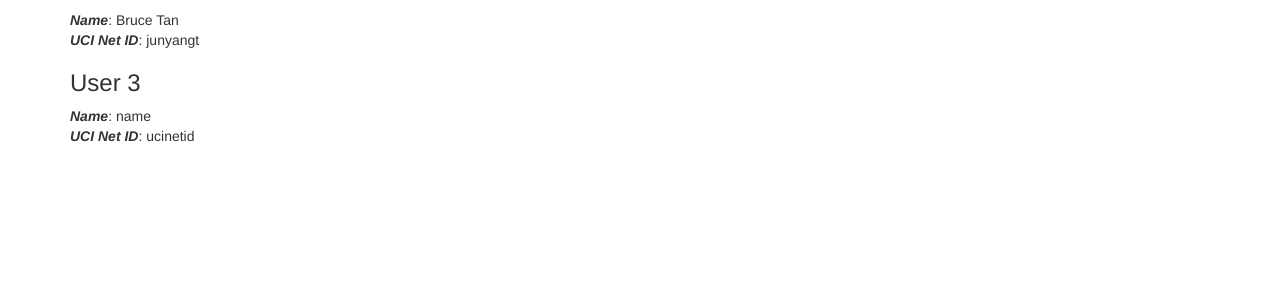
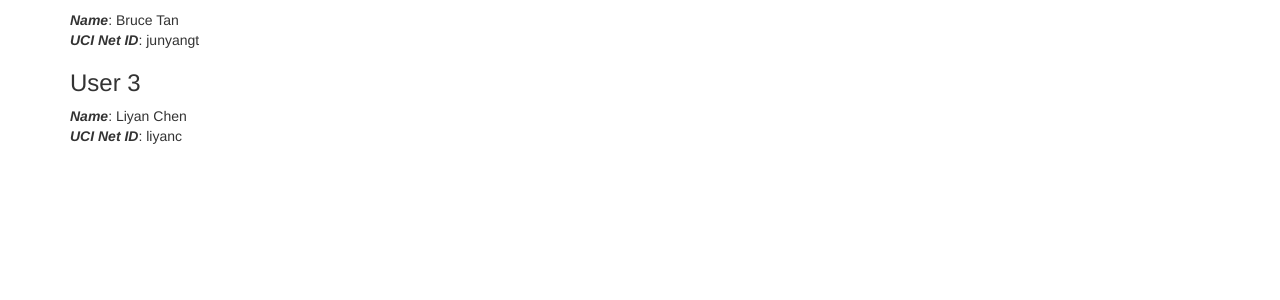
Before and after one commit to Malmactor/malrio, a Jekyll site: the page built from docs/team.md, in a window 1280 px wide. Shown: the part 349-649 px from the top of the page. Built offline with Jekyll 4.4.1, drawn with Linux system fonts in a browser that asks for light colours.

Commit message:
Update team.md

```diff
--- a/docs/team.md
+++ b/docs/team.md
@@ -14,5 +14,5 @@
 ***UCI Net ID***: junyangt
 
 ### User 3
-***Name***: name<br>
-***UCI Net ID***: ucinetid
+***Name***: Liyan Chen<br>
+***UCI Net ID***: liyanc
```
